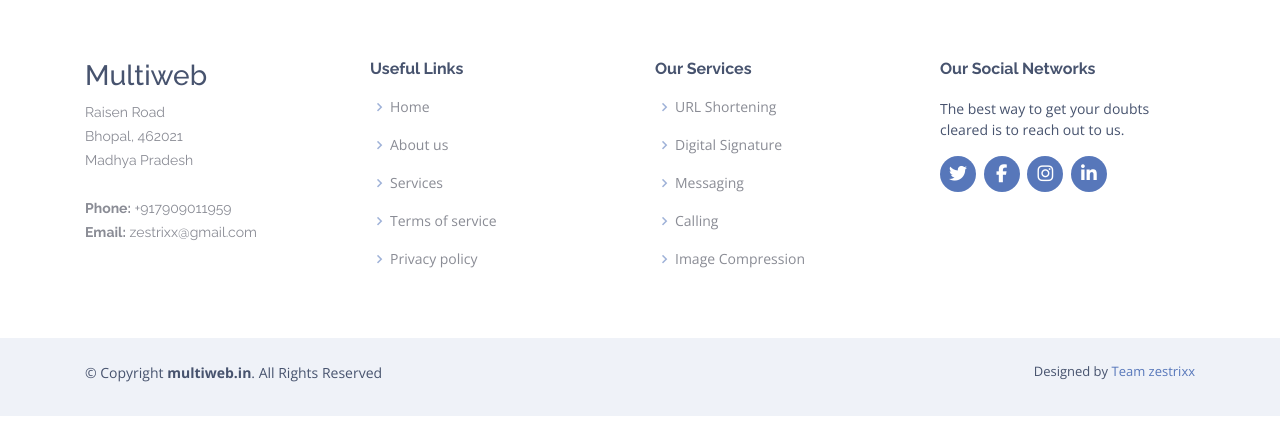
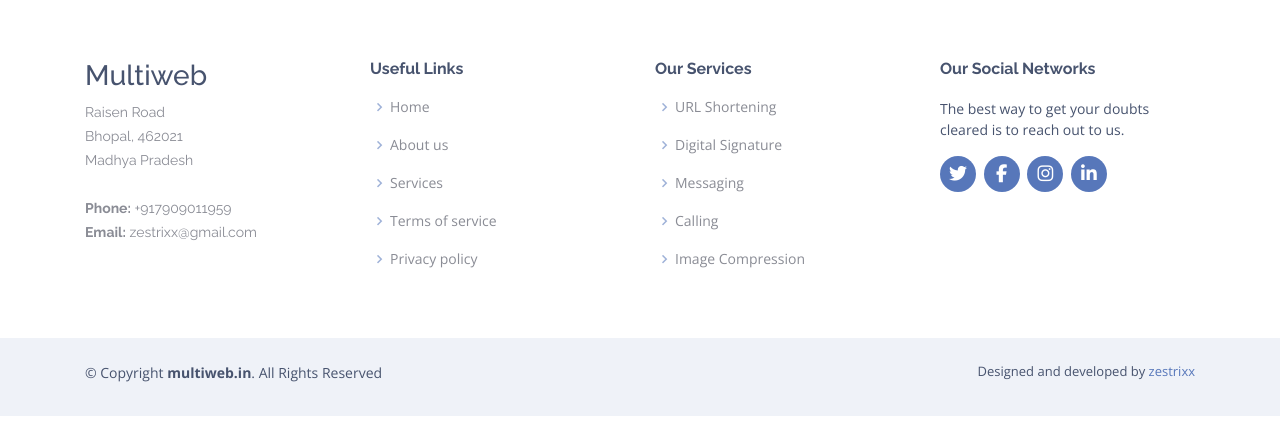
Before and after one commit to zestrixx/MultiWeb, a Django app: page /login/ in a window 1280 px wide. Shown: the part 357-800 px from the top of the page. Run offline with Django 3.2, Linux system fonts and the light colour scheme; some libraries are stand-ins or nearby versions; some web fonts are replaced.

Commit message:
footer modified

```diff
--- a/URLshortener/templates/footer.html
+++ b/URLshortener/templates/footer.html
@@ -121,7 +121,7 @@
           Reserved
         </div>
         <div class="credits">
-          Designed by <a href="#">Team zestrixx</a>
+          Designed and developed by <a href="#">zestrixx</a>
         </div>
       </div>
     </footer><!-- End Footer -->
```
